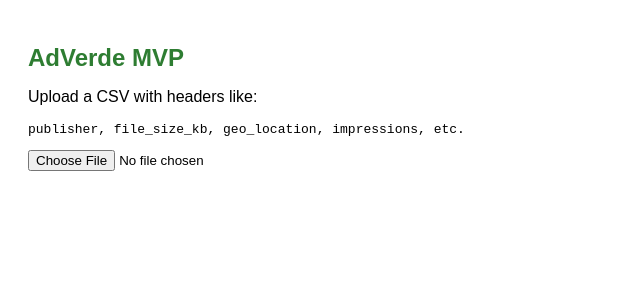
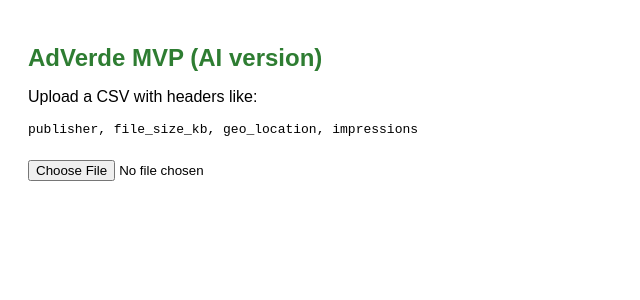
Before and after one commit to hhoussaini/adverde-dashboard, a React (Create React App) app: page / in a window 1280 px wide. Shown: the top 300 px of the page, without its empty margins (0-640 px from the left). Built offline with nearby package versions, Linux system fonts and the light colour scheme.

Commit message:
Update App.jsx

```diff
--- a/src/App.jsx
+++ b/src/App.jsx
@@ -1,13 +1,10 @@
 import React, { useState } from "react";
 
-// Minimal CSV parse example:
+// 1) Simple CSV parsing
 function parseCSV(csvText) {
-  // Splits lines
   const lines = csvText.trim().split("\n");
-  // First line is header
   const headers = lines[0].split(",");
 
-  // Convert each row into an object
   const data = lines.slice(1).map(line => {
     const values = line.split(",");
     let rowObj = {};
@@ -16,56 +13,72 @@ function parseCSV(csvText) {
     });
     return rowObj;
   });
-
   return data;
 }
 
-// A simple placeholder measure function
+// 2) Naive carbon calculation
 function measureCarbon(row) {
-  // For example, if geo_location = 'US-East-1' => factor, or isGreen from hosting, etc.
-  // We'll do a naive approach: CO2 = impressions * file_size_kb * 0.0001
   const impressions = parseInt(row.impressions, 10) || 0;
   const fileSize = parseInt(row.file_size_kb, 10) || 0;
+  // Arbitrary placeholder formula
+  const co2 = impressions * fileSize * 0.0001;
+  return co2;
+}
 
-  // Carbon formula placeholder
-  const co2 = impressions * fileSize * 0.0001; // made-up factor
-  return co2.toFixed(3);
+// 3) Simple “AI” recommendation
+function aiRecommendation(co2_kg, row) {
+  // Example logic – if co2 is high, suggest smaller creative or fewer impressions
+  if (co2_kg > 100) {
+    return "High CO₂. Consider smaller creative or reducing impressions.";
+  } else if (co2_kg > 50) {
+    return "Moderate CO₂. Maybe optimize hosting or visuals.";
+  } else {
+    return "Low CO₂. Good job!";
+  }
 }
 
 export default function App() {
-  const [csvData, setCsvData] = useState([]);
   const [results, setResults] = useState([]);
 
-  const handleFileUpload = async (e) => {
-    if (!e.target.files?.[0]) return;
-    const file = e.target.files[0];
+  // Called when user uploads a CSV
+  const handleFileUpload = async (event) => {
+    if (!event.target.files?.[0]) return;
+    const file = event.target.files[0];
     const text = await file.text(); // read the CSV file as text
-    const parsed = parseCSV(text);
-    setCsvData(parsed);
 
-    // Now measure carbon for each row
-    const measured = parsed.map((row) => {
-      const co2_kg = measureCarbon(row);
-      return { ...row, co2_kg };
+    // Parse CSV into objects
+    const parsedRows = parseCSV(text);
+
+    // For each row, measure co2 & generate AI recommendation
+    const finalRows = parsedRows.map((row) => {
+      const co2_val = measureCarbon(row);
+      const co2_kg = co2_val.toFixed(3);
+      const advice = aiRecommendation(co2_val, row);
+      return { ...row, co2_kg, ai_recommendation: advice };
     });
-    setResults(measured);
+
+    setResults(finalRows);
   };
 
   return (
     <div style={{ padding: 20, fontFamily: "sans-serif" }}>
-      <h1 style={{ fontSize: 24, color: "#2E7D32" }}>AdVerde MVP</h1>
+      <h1 style={{ fontSize: 24, color: "#2E7D32" }}>AdVerde MVP (AI version)</h1>
       <p>Upload a CSV with headers like:</p>
-      <pre>publisher, file_size_kb, geo_location, impressions, etc.</pre>
+      <pre>publisher, file_size_kb, geo_location, impressions</pre>
 
-      <input type="file" accept=".csv" onChange={handleFileUpload} />
+      <input
+        type="file"
+        accept=".csv"
+        onChange={handleFileUpload}
+        style={{ marginTop: 10 }}
+      />
 
       {results.length > 0 && (
         <div style={{ marginTop: 20 }}>
-          <h2>Calculated CO₂ Results</h2>
+          <h2>Calculated CO₂ & AI Suggestions</h2>
           <table border="1" cellPadding="5" style={{ borderCollapse: "collapse" }}>
             <thead>
               <tr>
-                {/* dynamically render columns based on first row keys */}
                 {Object.keys(results[0]).map((key) => (
                   <th key={key}>{key}</th>
                 ))}
```
